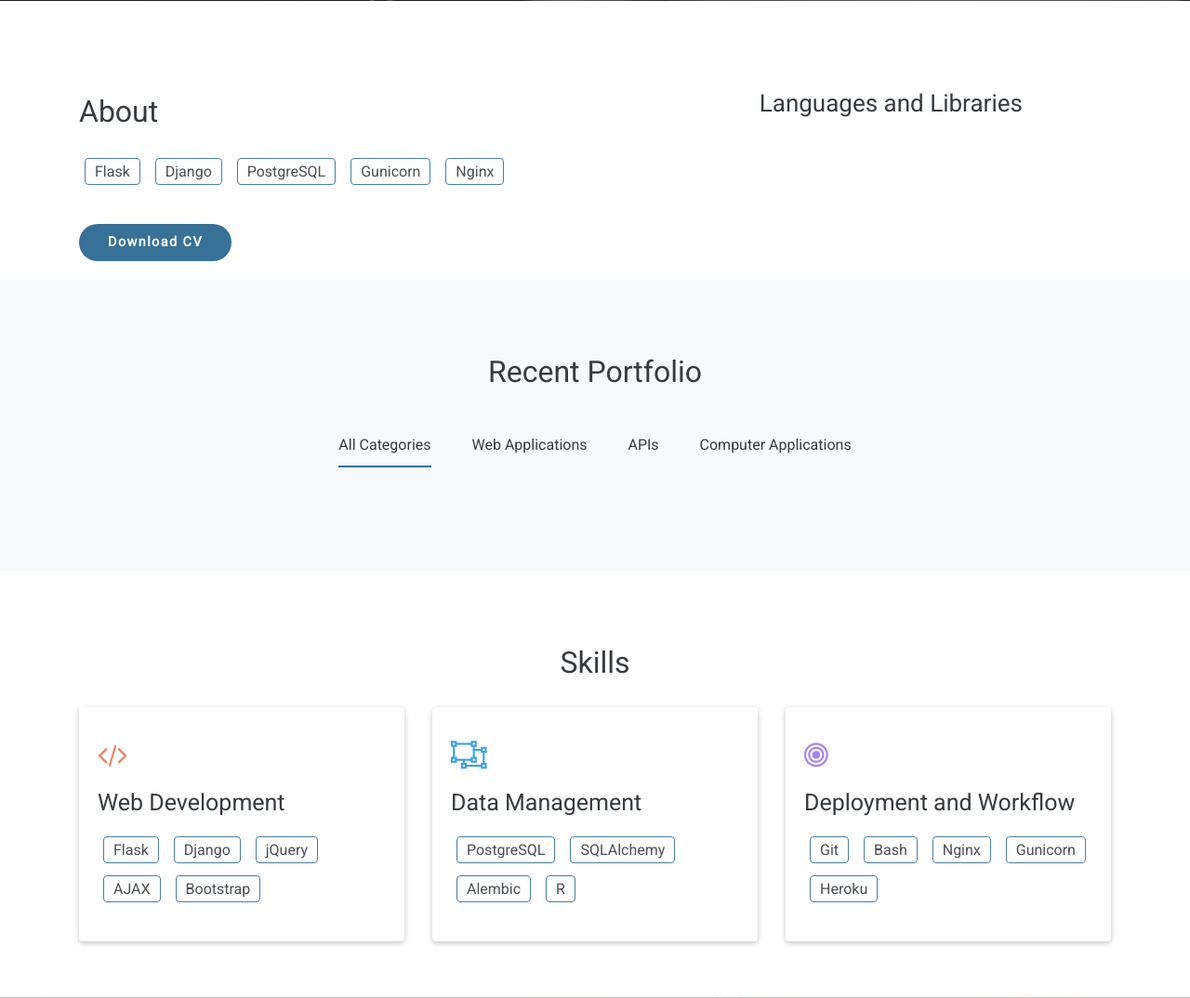
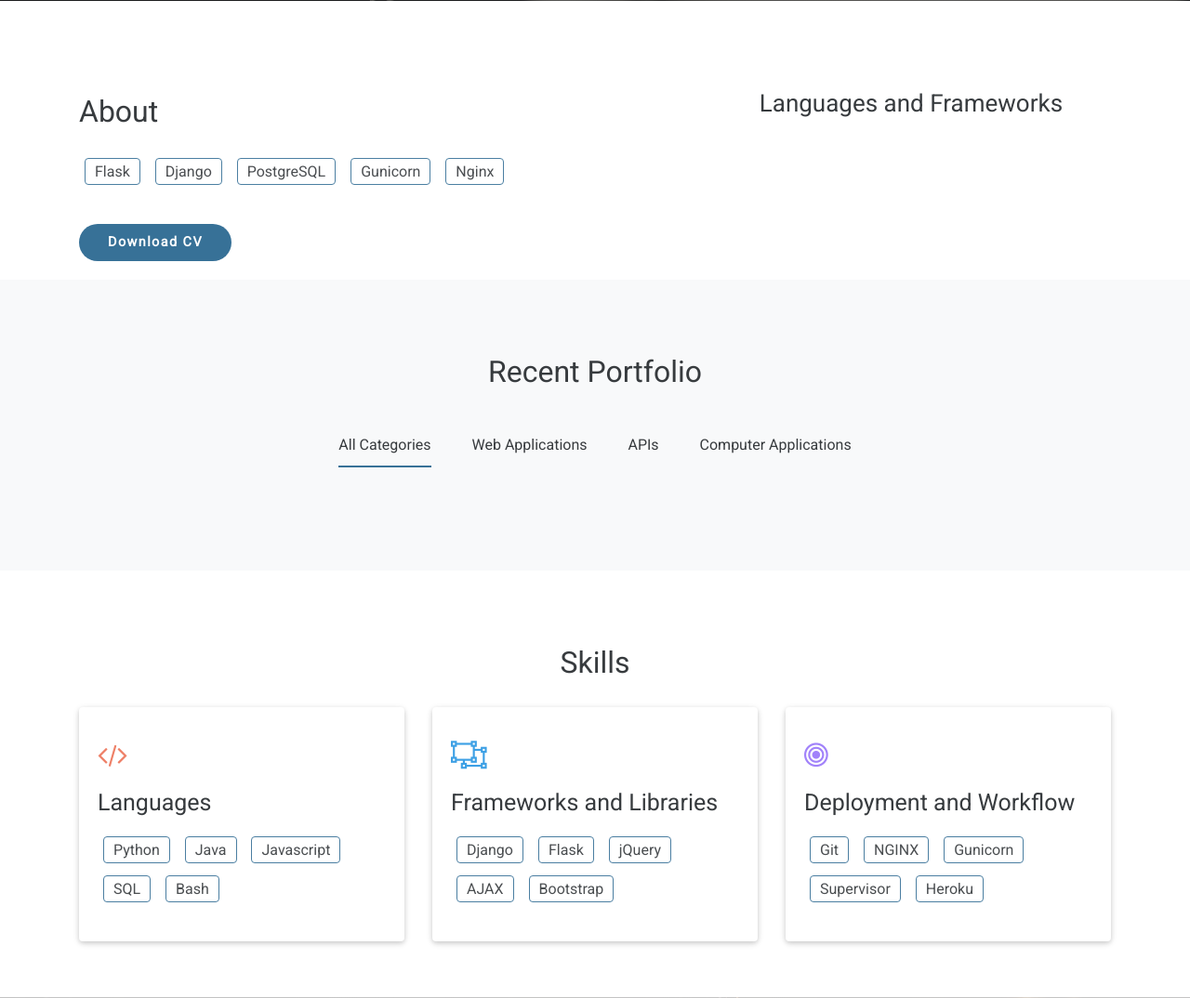
Before and after one commit to kunheeha/onlineportfolio, a Flask app: template onlineportfolio/templates/index.html in a window 1280 px wide. Shown: the part 718-1792 px from the top of the page at 93% size. Run offline with Flask 2, Linux system fonts and the light colour scheme; the template is opened without the code that fills it: values that come from a table or form of the project are taken from there, others are empty; some libraries are stand-ins or nearby versions.

Commit message:
updated skills section

```diff
--- a/onlineportfolio/templates/index.html
+++ b/onlineportfolio/templates/index.html
@@ -72,7 +72,7 @@
 
         <div class="d-none d-sm-none d-md-block col-md-5">
           <div class="languages wow fadeInUp" data-wow-duration="0.8s" data-wow-delay="0.3s">
-            <h3>Languages and Libraries</h3>
+            <h3>Languages and Frameworks</h3>
             <div class="each-lang">
               {% for skill in skills %}
                 <div class="lang">
@@ -294,14 +294,14 @@
               <div class="col-sm-4">
                 <div class="skills-item shadow-1 white-bg wow fadeInUp" data-wow-duration="0.8s" data-wow-delay="0.5s">
                   <i class="fa fa-code iron-color"></i>
-                  <h3>Web Development</h3>
+                  <h3>Languages</h3>
                   <div class="about-tag">
                     <ul>
-                      <li><span>Flask</span></li>
-                      <li><span>Django</span></li>
-                      <li><span>jQuery</span></li>
-                      <li><span>AJAX</span></li>
-                      <li><span>Bootstrap</span></li>
+                      <li><span>Python</span></li>
+                      <li><span>Java</span></li>
+                      <li><span>Javascript</span></li>
+                      <li><span>SQL</span></li>
+                      <li><span>Bash</span></li>
                     </ul>
                   </div>
                 </div>
@@ -309,13 +309,14 @@
               <div class="col-sm-4">
                 <div class="skills-item shadow-1 white-bg wow fadeInUp" data-wow-duration="0.8s" data-wow-delay="0.3s">
                   <i class="fa fa-object-ungroup sky-color"></i>
-                  <h3>Data Management</h3>
+                  <h3>Frameworks and Libraries</h3>
                   <div class="about-tag">
                     <ul>
-                      <li><span>PostgreSQL</span></li>
-                      <li><span>SQLAlchemy</span></li>
-                      <li><span>Alembic</span></li>
-                      <li><span>R</span></li>
+                      <li><span>Django</span></li>
+                      <li><span>Flask</span></li>
+                      <li><span>jQuery</span></li>
+                      <li><span>AJAX</span></li>
+                      <li><span>Bootstrap</span></li>
                     </ul>
                   </div>
                 </div>
@@ -327,9 +328,9 @@
                   <div class="about-tag">
                     <ul>
                       <li><span>Git</span></li>
-                      <li><span>Bash</span></li>
-                      <li><span>Nginx</span></li>
+                      <li><span>NGINX</span></li>
                       <li><span>Gunicorn</span></li>
+                      <li><span>Supervisor</span></li>
                       <li><span>Heroku</span></li>
                     </ul>
                   </div>
```
